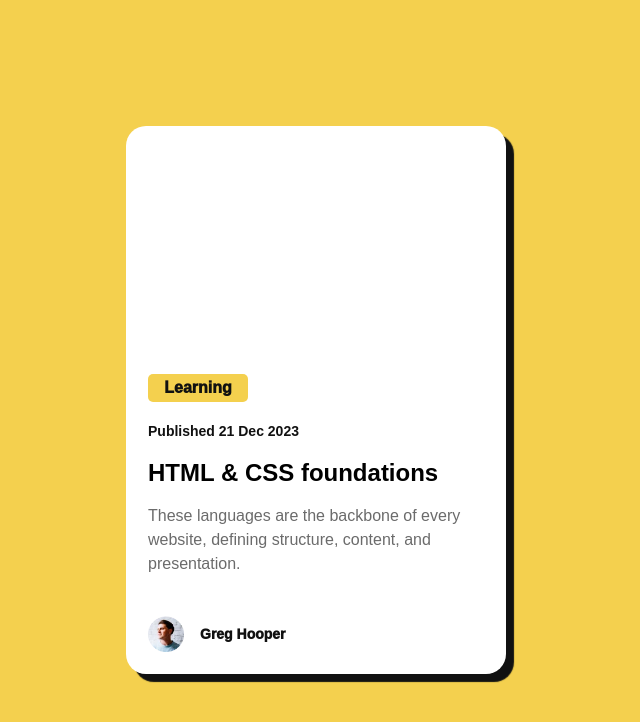
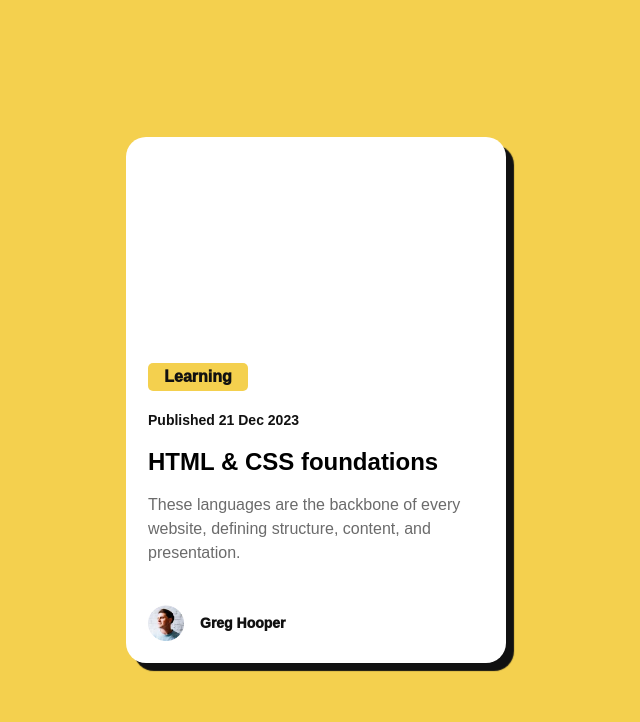
Before and after one commit to EmicJoykiller/Blog-Preview-Card, a plain HTML site: page index.html in a window 1280 px wide. Shown: the whole page, without its empty margins (324-964 px from the left). Drawn offline with Linux system fonts and the light colour scheme.

Commit message:
Update styles.css

```diff
--- a/styles.css
+++ b/styles.css
@@ -57,6 +57,7 @@ body, html{
     text-align: center;
     font-weight: 950;
     color: #111111;
+    margin-top: 0;
 }
 
 .text >span{
@@ -96,6 +97,7 @@ body, html{
     font-weight: 950;
     margin: 0;
     font-size: 14px;
+    line-height: 150%;
 
 
 }
```
